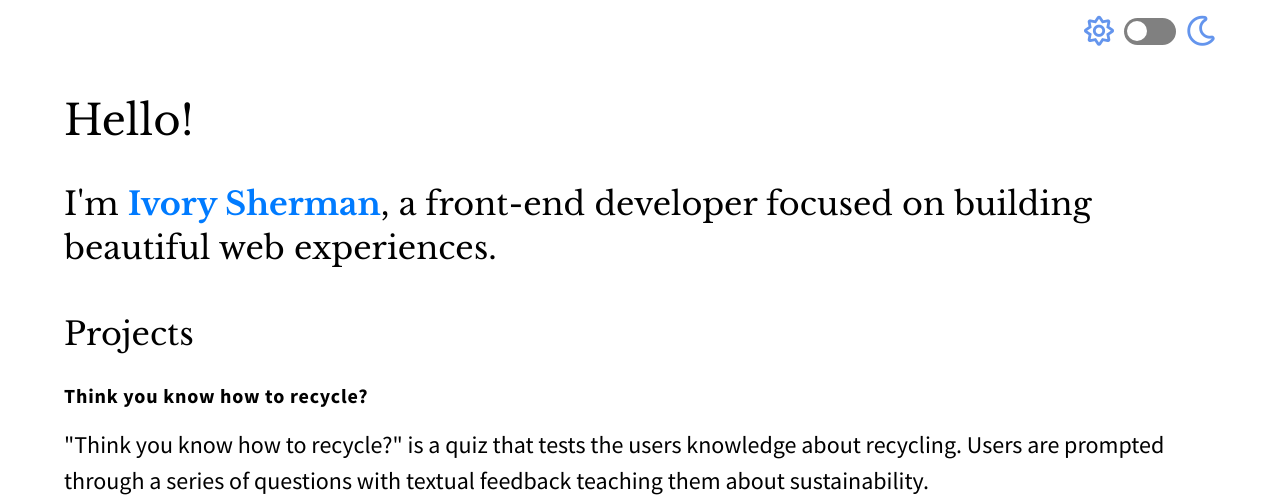
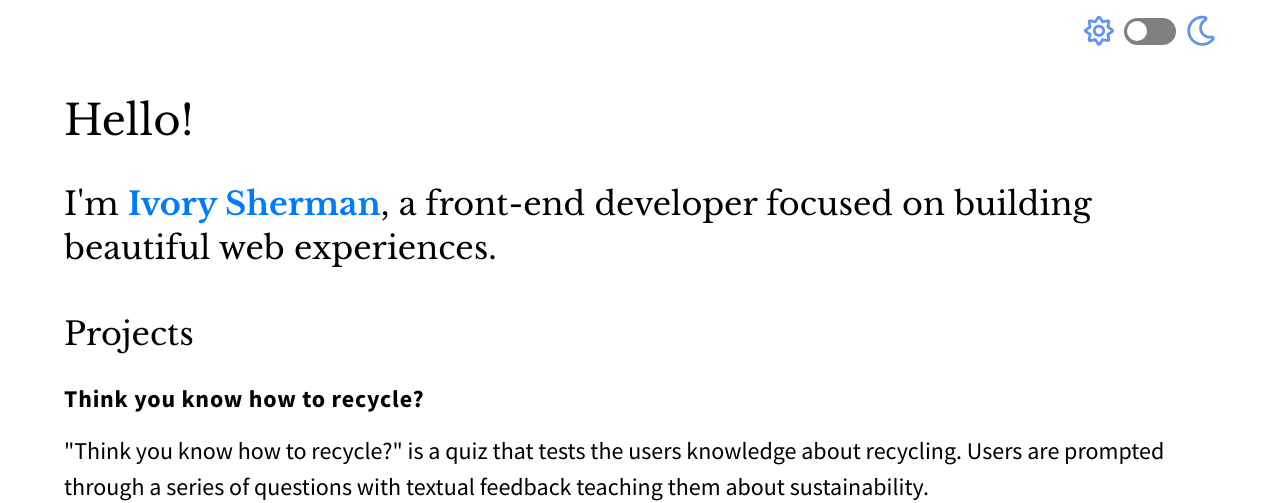
Before and after one commit to idsherma/ix-portfolio, a plain HTML site: page index.html in a window 1280 px wide. Shown: the top 503 px of the page. Drawn offline with nearby package versions, Linux system fonts and the light colour scheme.

Commit message:
fixed header font size

```diff
--- a/css/main.css
+++ b/css/main.css
@@ -422,7 +422,7 @@ label:active:after {
 
 @media only screen and (min-width: 1024px) {
 
-  p {
+  p, .folio__header--project {
     font-size: 1.5rem;
   }
 
```
